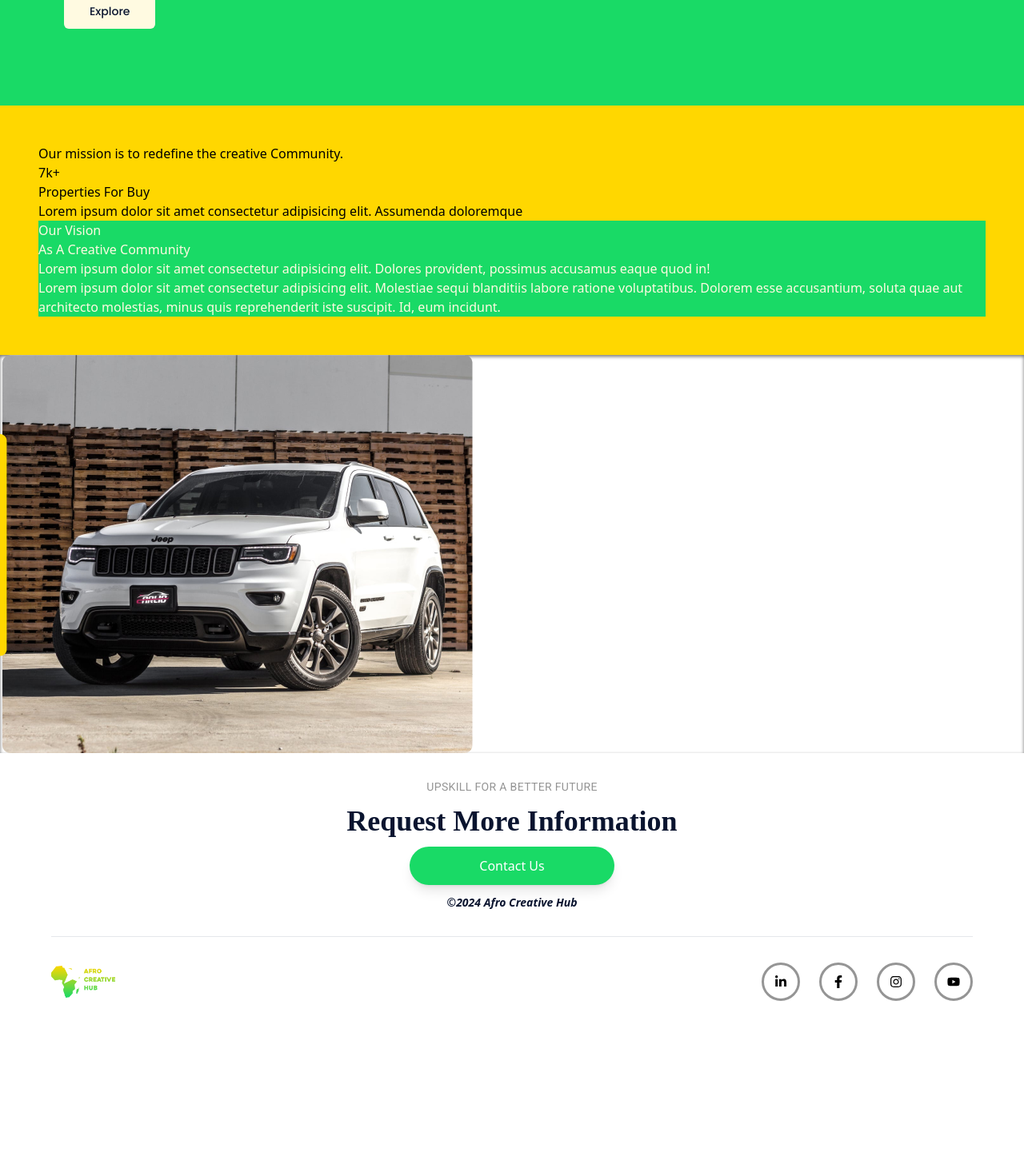
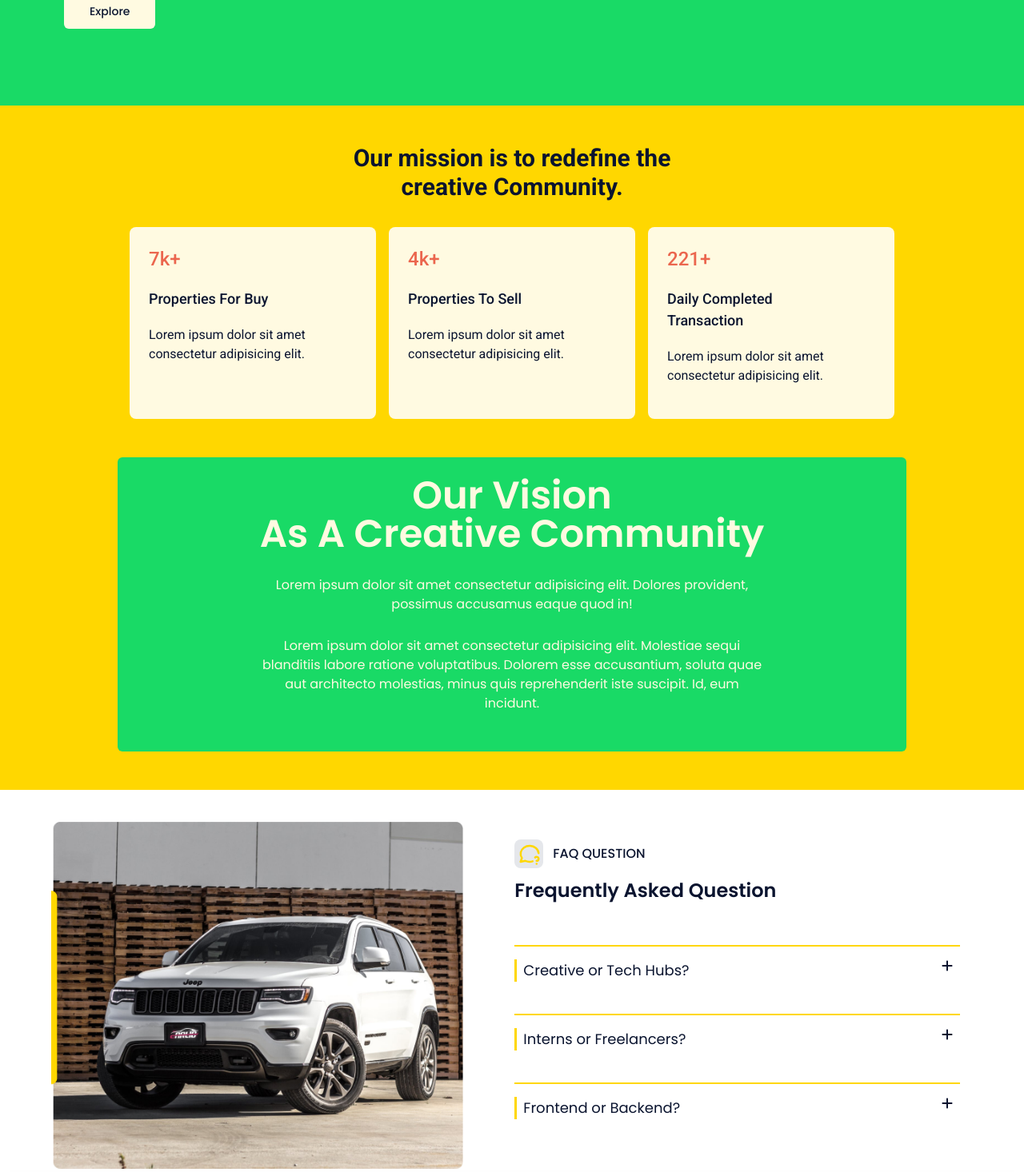
Before and after one commit to Ejike-Daniel/Afro-Creative-Hub, a React (Vite) app: page /about in a window 1280 px wide. Shown: the part 444-1910 px from the top of the page at 80% size. Before the commit the page ends 1760 px from the top, so only its background shows below. Built offline with nearby package versions, Linux system fonts and the light colour scheme; a web font is replaced by a local one.

Commit message:
modified about page

```diff
--- a/src/components/Footer.jsx
+++ b/src/components/Footer.jsx
@@ -10,7 +10,7 @@ import Button from "./Button";
 
 const Footer = () => {
   return (
-    <footer className=" flex flex-col-reverse lg:flex-col items-center py-8 gap-8 sha">
+    <footer className=" flex flex-col-reverse lg:flex-col items-center py-8 gap-8 border-t-2 shadow-2xl shadow-ragoonGreen ">
       <section className=" flex flex-col  gap-3">
         <p className=" font-roboto text-[14px] text-mountainMist text-center uppercase tracking-wide">
           upskill for a better future
@@ -18,7 +18,7 @@ const Footer = () => {
         <p className=" font-Abhaya font-bold  text-2xl md:text-4xl  text-midnight">
           Request More Information
         </p>
-        <Link to={"contact"} className="flex items-center justify-center">
+        <Link to={"/contact"} className="flex items-center justify-center">
           <Button className={" font-medium shadow-lg bg-tealishGreen "}>Contact Us</Button>
         </Link>
 
--- a/src/pages/about/AboutHero.jsx
+++ b/src/pages/about/AboutHero.jsx
@@ -3,7 +3,7 @@ import { Link } from "react-router-dom";
 const AboutHero = () => {
   return (
     <section className=" bg-tealishGreen w-full px-12 lg:px-20 py-24 flex flex-col items-center gap-8 font-poppins text-sm text-earlyDawn">
-      <div className="w-full whitespace-nowrap px-6 rounded-l-sm lg:border-l-[4px]  lg:border-duckyYellow">
+      <div className="w-full whitespace-nowrap px-6 py-3 lg:py-0 rounded-l-sm lg:border-l-[4px]  border-duckyYellow">
         <h1 className="font-semibold text-3xl md:text-5xl leading-normal text-center lg:text-left ">
           What Is Afro <br /> <span>Creative Hub?</span>
         </h1>
@@ -12,7 +12,7 @@ const AboutHero = () => {
         <p className="text-center  lg:text-left  lg:pr-[16rem] capitalize text-lg">
           The meaning of production in carilo is the creation. development and
           the path is progress and the starting point to achive the goals that
-          we all have in  petroforce Brand, with over 20 years of experience in
+          we all have in petroforce Brand, with over 20 years of experience in
           the oil and petrochemical indusrty.
         </p>
         <Link to={"/"}>
--- /dev/null
+++ b/src/pages/about/Accordion.jsx
@@ -0,0 +1,64 @@
+import { TbMessageCircleQuestion } from "react-icons/tb";
+import { useState } from "react";
+import faqData from "./FaqData";
+import { FaPlus, FaMinus } from "react-icons/fa6";
+
+const Accordion = () => {
+  // Initialize state to track the open/closed state for each accordion item
+  const [openAccordions, setOpenAccordions] = useState(
+    Array(faqData.length).fill(false)
+  );
+
+  // Function to toggle the open/closed state for a specific accordion item
+  const toggleAccordion = (index) => {
+    setOpenAccordions((prevState) => {
+      const newState = [...prevState];
+      newState[index] = !newState[index];
+      return newState;
+    });
+  };
+
+  return (
+    <div className="w-full bg-white flex flex-col gap-3 p-4 font-poppins text-midnight">
+      <div className="flex gap-3 items-center">
+        <div className="bg-gray-200 w-9 px-[0.2rem] py-[0.2rem] h-9 rounded-lg text-duckyYellow text-3xl font-semibold">
+          <TbMessageCircleQuestion />
+        </div>
+        <p className="font-medium">FAQ QUESTION</p>
+      </div>
+      <h3 className="text-2xl font-semibold"> Frequently Asked Question</h3>
+      <div className=" mt-5 lg:mt-10">
+        {faqData.map(({ question, answer }, index) => (
+          <div key={index} className="py-4 border-t-2 border-duckyYellow">
+            <button
+              onClick={() => toggleAccordion(index)} // Pass the index to toggleAccordion
+              className="flex justify-between w-full border-l-[3px] px-2 border-duckyYellow"
+            >
+              <span className=" text-sm md:text-lg">{question}</span>
+              {openAccordions[index] ? (
+                <span>
+                  <FaMinus />
+                </span>
+              ) : (
+                <span>
+                  <FaPlus />
+                </span>
+              )}
+            </button>
+            <div
+              className={`grid overflow-hidden transition-all duration-300 ease-in-out px-2 ${
+                openAccordions[index]
+                  ? "grid-rows-[1fr] opacity-100"
+                  : "grid-rows-[0fr] opacity-0"
+              }`}
+            >
+              <p>{answer}</p>
+            </div>
+          </div>
+        ))}
+      </div>
+    </div>
+  );
+};
+
+export default Accordion;
--- a/src/pages/about/FAQ.jsx
+++ b/src/pages/about/FAQ.jsx
@@ -1,12 +1,15 @@
-import car from '../../assets/car-img.png'
+import car from "../../assets/car-img.png";
+import Accordion from "./Accordion";
 
 const FAQ = () => {
   return (
-    <section className= ' shadow-inner shadow-smokeyGrey'>
-      <div><img src={car} alt={car} /></div>
-      <div></div>
+    <section className="w-full justify-between px-2 md:px-16 py-10 flex flex-col md:flex-row gap-6 lg:gap-12 items-center ">
+      <div className=" w-full md:w-[90%] flex items-center ">
+        <img src={car} alt={car} />
+      </div>
+      <Accordion />
     </section>
-  )
-}
+  );
+};
 
-export default FAQ
+export default FAQ;
--- /dev/null
+++ b/src/pages/about/FaqData.js
@@ -0,0 +1,15 @@
+const faqData = [
+  {
+    question: "Creative or Tech Hubs? ",
+    answer: "I prefer Tech Hubs ",
+  },
+  {
+    question: "Interns or Freelancers? ",
+    answer: "Freelancer ",
+  },
+  {
+    question: "Frontend or Backend? ",
+    answer: "I prefer both  ",
+  },
+];
+export default faqData;
--- /dev/null
+++ b/src/pages/about/MissionData.js
@@ -0,0 +1,21 @@
+const data = [
+  {
+    amount: "7k+",
+    id: "Properties for buy",
+    context: " Lorem ipsum dolor sit amet consectetur adipisicing elit. ",
+  },
+
+  {
+    amount: "4k+",
+    id: "properties to sell",
+    context: " Lorem ipsum dolor sit amet consectetur adipisicing elit. ",
+  },
+
+  {
+    amount: "221+",
+    id: "daily completed transaction",
+    context: " Lorem ipsum dolor sit amet consectetur adipisicing elit. ",
+  },
+];
+
+export default data;
--- a/src/pages/about/Purpose.jsx
+++ b/src/pages/about/Purpose.jsx
@@ -1,28 +1,36 @@
+import data from "./MissionData";
 const Purpose = () => {
   return (
-    <section className="bg-duckyYellow w-full py-12 px-12">
-      <div>
-        <h2>Our mission is to redefine the creative Community.</h2>
-        <div>
-          <div>
-            <p>7k+</p>
-            <p>Properties For Buy</p>
-            <p>
-              Lorem ipsum dolor sit amet consectetur adipisicing elit. Assumenda
-              doloremque
-            </p>
-          </div>
+    <section className="bg-duckyYellow w-full py-12 px-6  flex flex-col items-center gap-12 font-roboto ">
+      <div className=" w-full flex flex-col items-center gap-8">
+        <h2 className=" text-midnight whitespace-nowrap text-2xl md:text-3xl font-semibold text-center">
+          Our mission is to redefine the <br /> creative Community.
+        </h2>
+        <div className="flex flex-col md:flex-row justify-center items-center gap-4 ">
+          {data.map(({ amount, id, context }, index) => (
+            <div key={index} className="w-full md:w-[50%] lg:w-[25%] ">
+              <div className="h-[15rem] bg-earlyDawn flex items-start gap-3 lg:gap-5 flex-col px-6 py-6 rounded-lg">
+                <p className="text-sunriseOrange text-2xl font-medium">
+                  {amount}
+                </p>
+                <p className="text-midnight text-[18px] pr-20 capitalize font-medium">
+                  {id}
+                </p>
+                <p className="text-midnight">{context}</p>
+              </div>
+            </div>
+          ))}
         </div>
       </div>
-      <div className=" bg-tealishGreen text-earlyDawn">
-        <h2>
+      <div className=" w-full lg:w-[80%] py-6 flex items-center gap-3 md:gap-7 flex-col  px-8  rounded-md text-center bg-tealishGreen text-earlyDawn font-poppins">
+        <h2 className=" text-xl  md:text-5xl font-semibold  whitespace-nowrap">
           Our Vision <br /> As A Creative Community
         </h2>
-        <p>
+        <p className=" md:px-28 lg:px-36">
           Lorem ipsum dolor sit amet consectetur adipisicing elit. Dolores
           provident, possimus accusamus eaque quod in!
         </p>
-        <p>
+        <p className=" md:px-28 lg:px-36 pb-6 ">
           Lorem ipsum dolor sit amet consectetur adipisicing elit. Molestiae
           sequi blanditiis labore ratione voluptatibus. Dolorem esse
           accusantium, soluta quae aut architecto molestias, minus quis
--- a/tailwind.config.js
+++ b/tailwind.config.js
@@ -15,6 +15,7 @@ export default {
         sunriseOrange: "#EB664E",
         earlyDawn: "#FFFAE1",
         blackCow: "#4A4343",
+        seaShell: "#F0F0F0",
       },
       fontFamily: {
         Abhaya: "Abhaya Libre",
```
Also changed, not shown: src/index.css (+5 -4 lines), vite.config.js.timestamp-1715855028223-5e8fb73ea0e02.mjs (added, +10 -0 lines).
